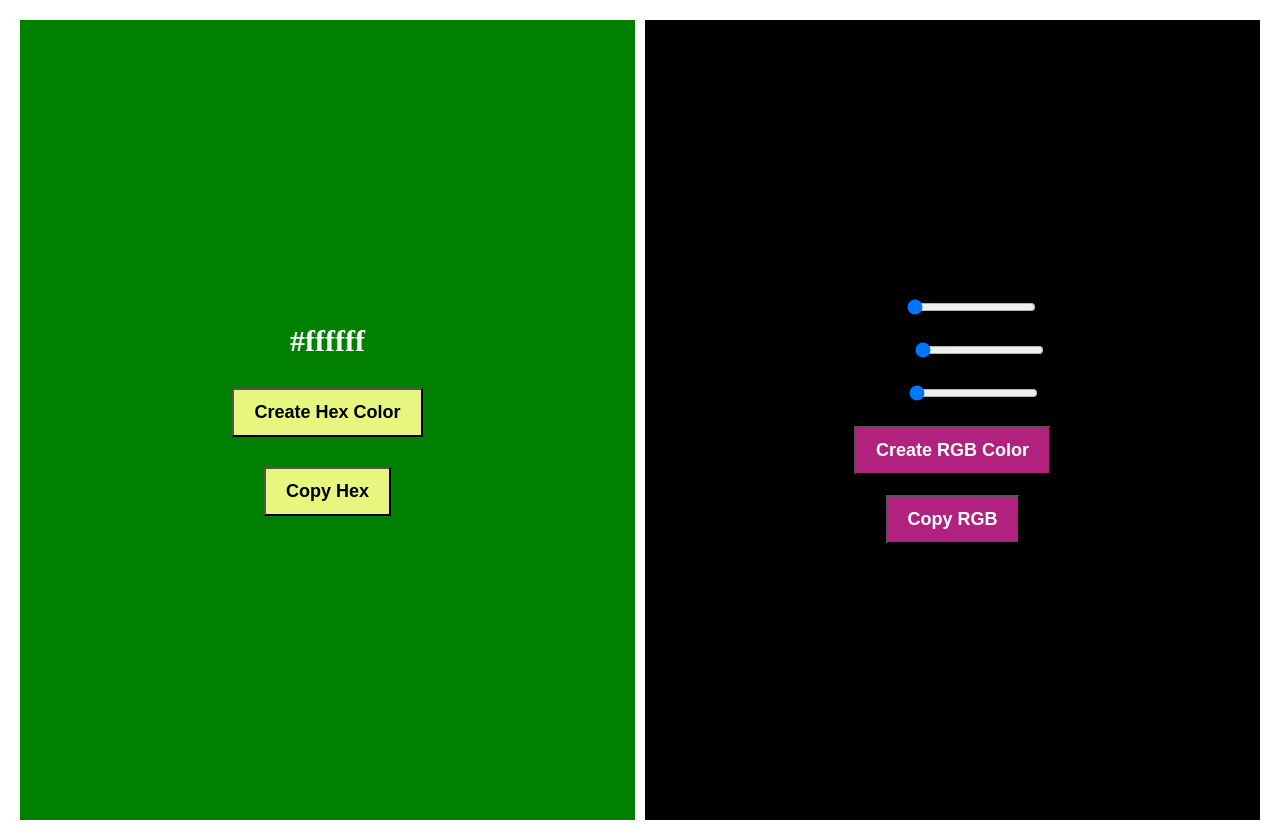
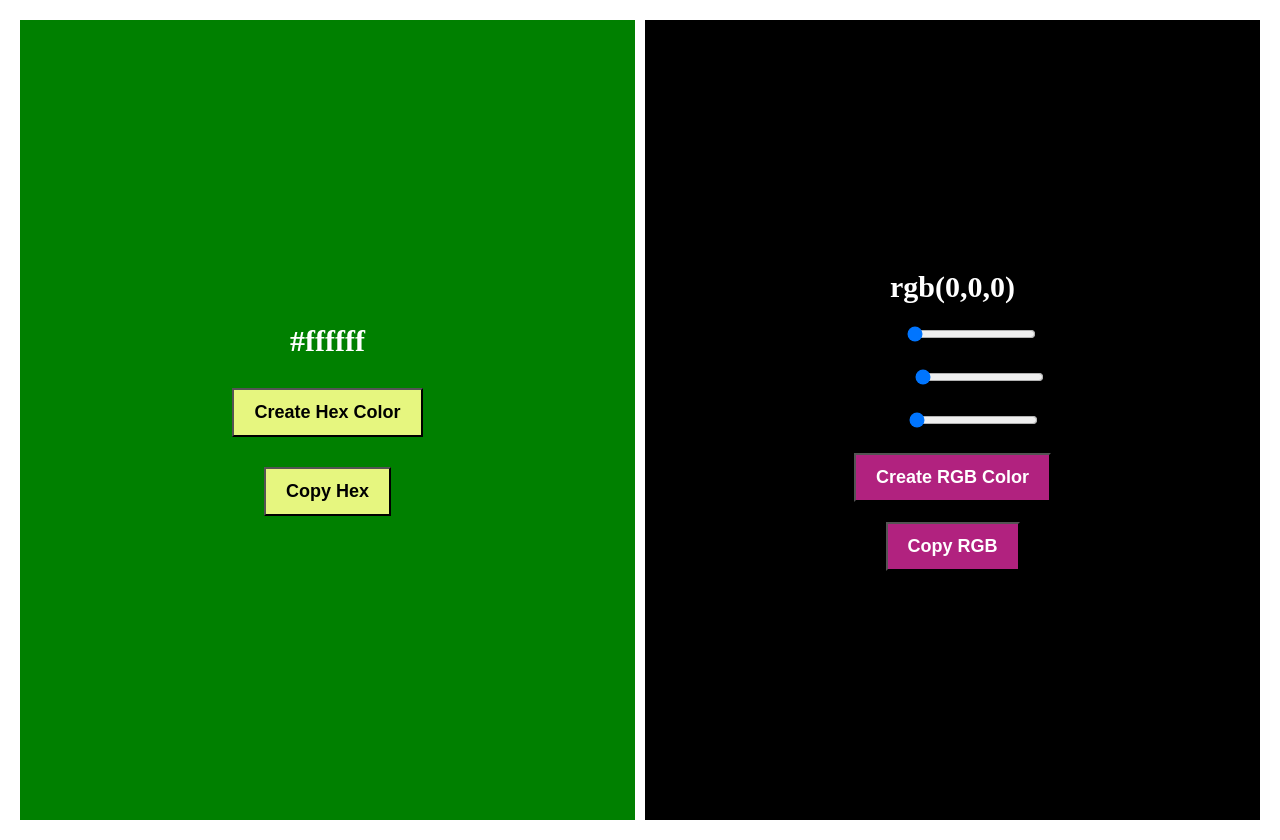
Before and after one commit to Harsha-Vardan/Random_Color_Generator, a plain HTML site: page index.html in a window 1280 px wide. Both pictures are taken after a click on the button "Create RGB Color". Drawn offline with Linux system fonts and the light colour scheme.

Commit message:
index.html

```diff
--- a/index.html
+++ b/index.html
@@ -14,6 +14,7 @@
             <button class="copy-hex">Copy Hex</button>
         </div>
         <div class="rgb-color-container">
+            <p class="rgb-color-value">rgb(255,255,255)</p>
             <div>
                  <label for="red">Red</label>
             <input type="range" min="0" max="255" value="0" id="red">
--- a/script.js
+++ b/script.js
@@ -10,6 +10,7 @@ const blue = document.querySelector('#blue');
 const green = document.querySelector('#green');
 const rgbContainer = document.querySelector('.rgb-color-container');
 const copyRgbBtn = document.querySelector('.copy-rgb');
+const rgbValue = document.querySelector('.rgb-color-value');
 // creating random Hex Color
 hexBtn.addEventListener('click',(e)=>{
     const str1="0123456789ABCDEF";
@@ -25,6 +26,7 @@ rgbBtn.addEventListener('click',(e)=>{
  let redValue = red.value;
  let blueValue = blue.value;
  let greenValue = green.value;
+ rgbValue.textContent=`rgb(${redValue},${greenValue},${blueValue})`;
  rgbContainer.style.backgroundColor=`rgb(${redValue},${greenValue},${blueValue})`;
 });
 
--- a/style.css
+++ b/style.css
@@ -43,7 +43,7 @@ body{
     align-items: center;
     justify-content: center;
 }
-.hex-color-container p{
+.hex-color-container p , .rgb-color-value{
     font-size: 30px;
     font-weight: bold;
     color: #fff;
```
